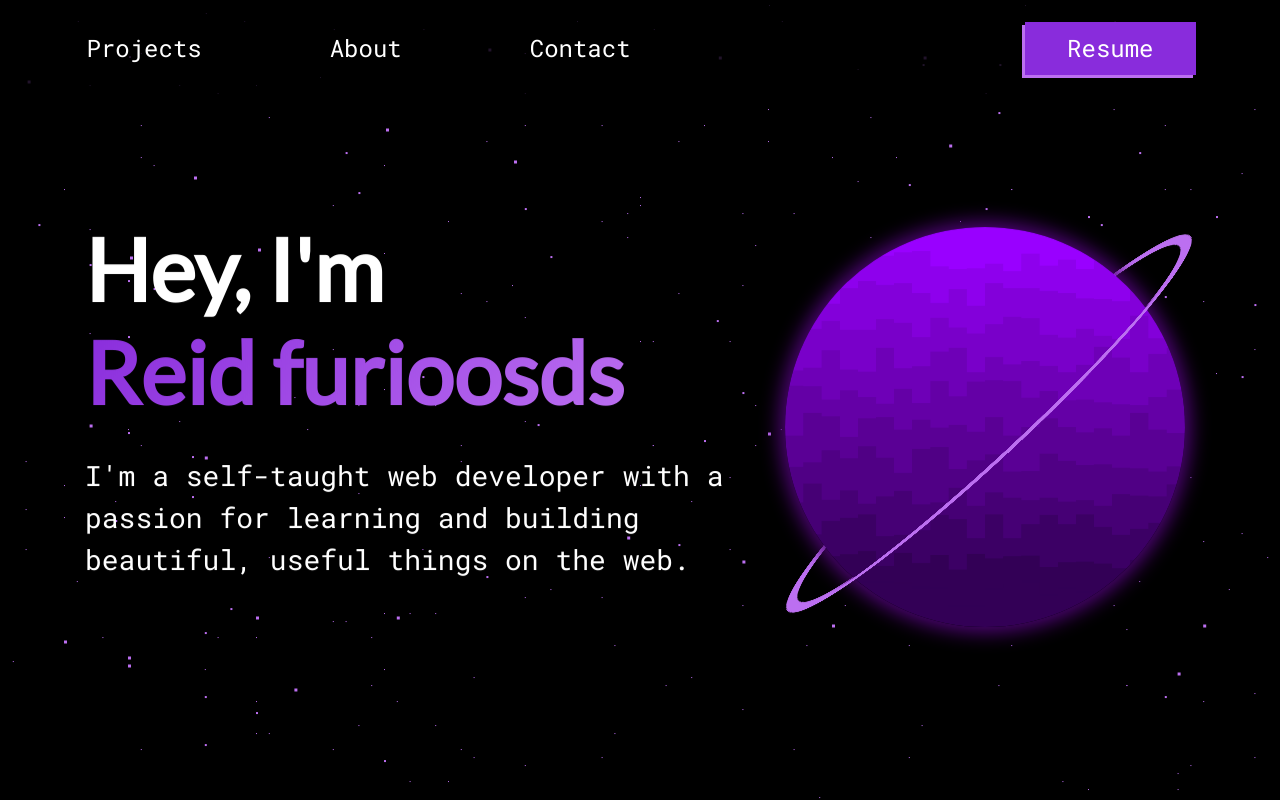
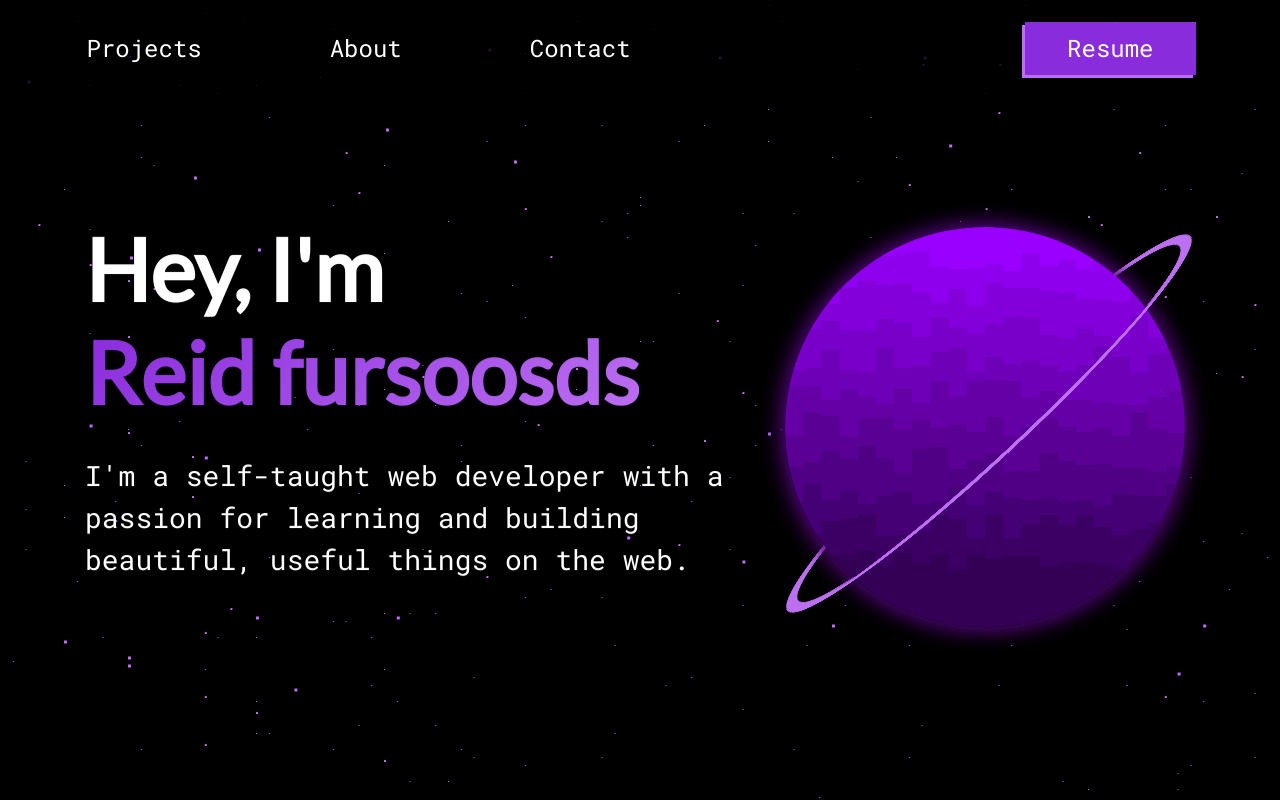
Before and after one commit to rjfuhrman42/portfolio-v2, a Gatsby site: page / in a window 1280 px wide. Shown: the top 800 px of the page. Built offline with nearby package versions, Linux system fonts and the light colour scheme; Gatsby itself is replaced by a stand-in of ours.

Commit message:
testing buddy ci/cd

```diff
--- a/src/mock/data.js
+++ b/src/mock/data.js
@@ -32,7 +32,7 @@ export const navbarData = {
 // HERO DATA
 export const heroData = {
   title: "Hey, I'm",
-  name: 'Reid furioosds',
+  name: 'Reid fursoosds',
   subtitle:
     "I'm a self-taught web developer with a passion for learning and building beautiful, useful things on the web.",
   cta: '',
```
Also changed, not shown: 1 other file.
